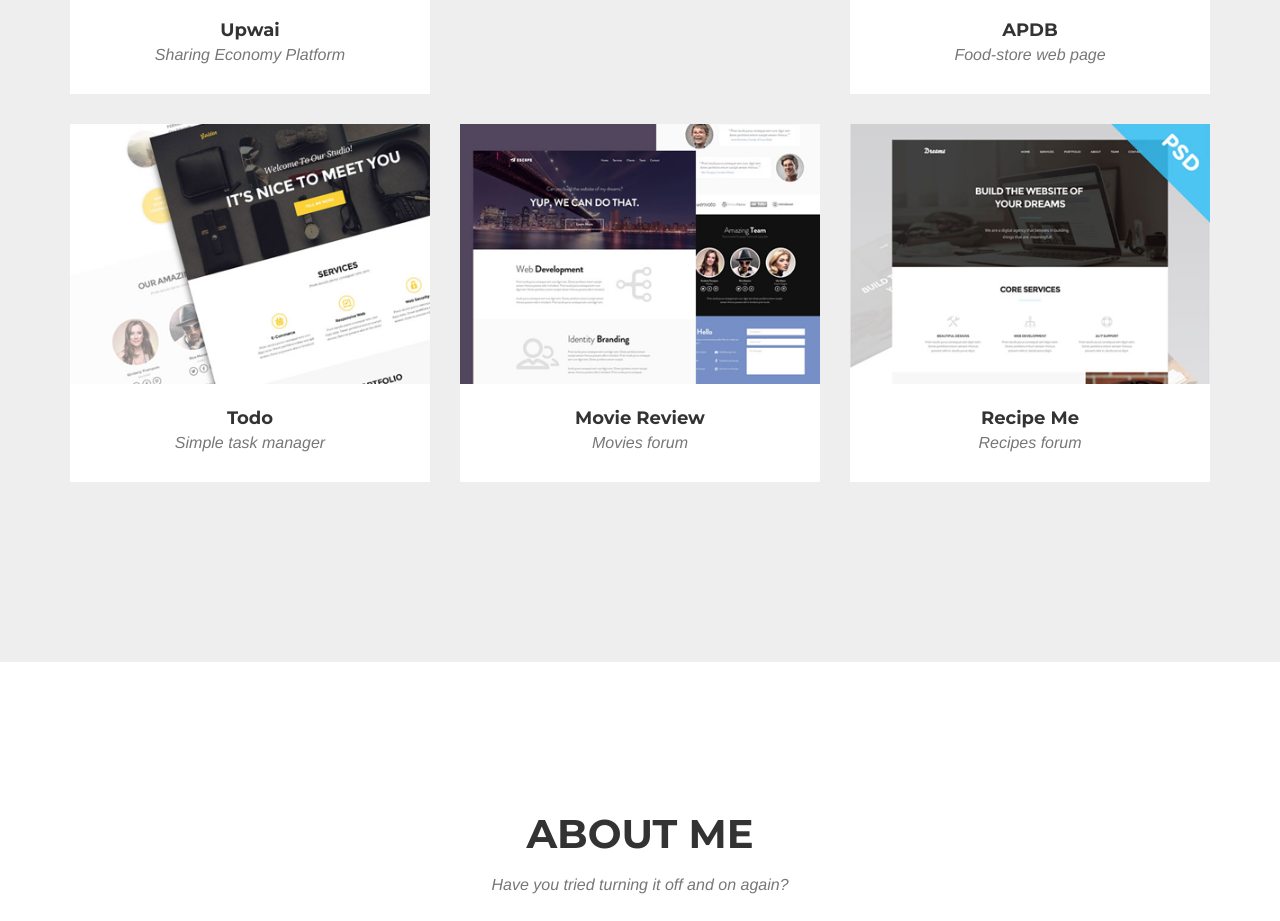
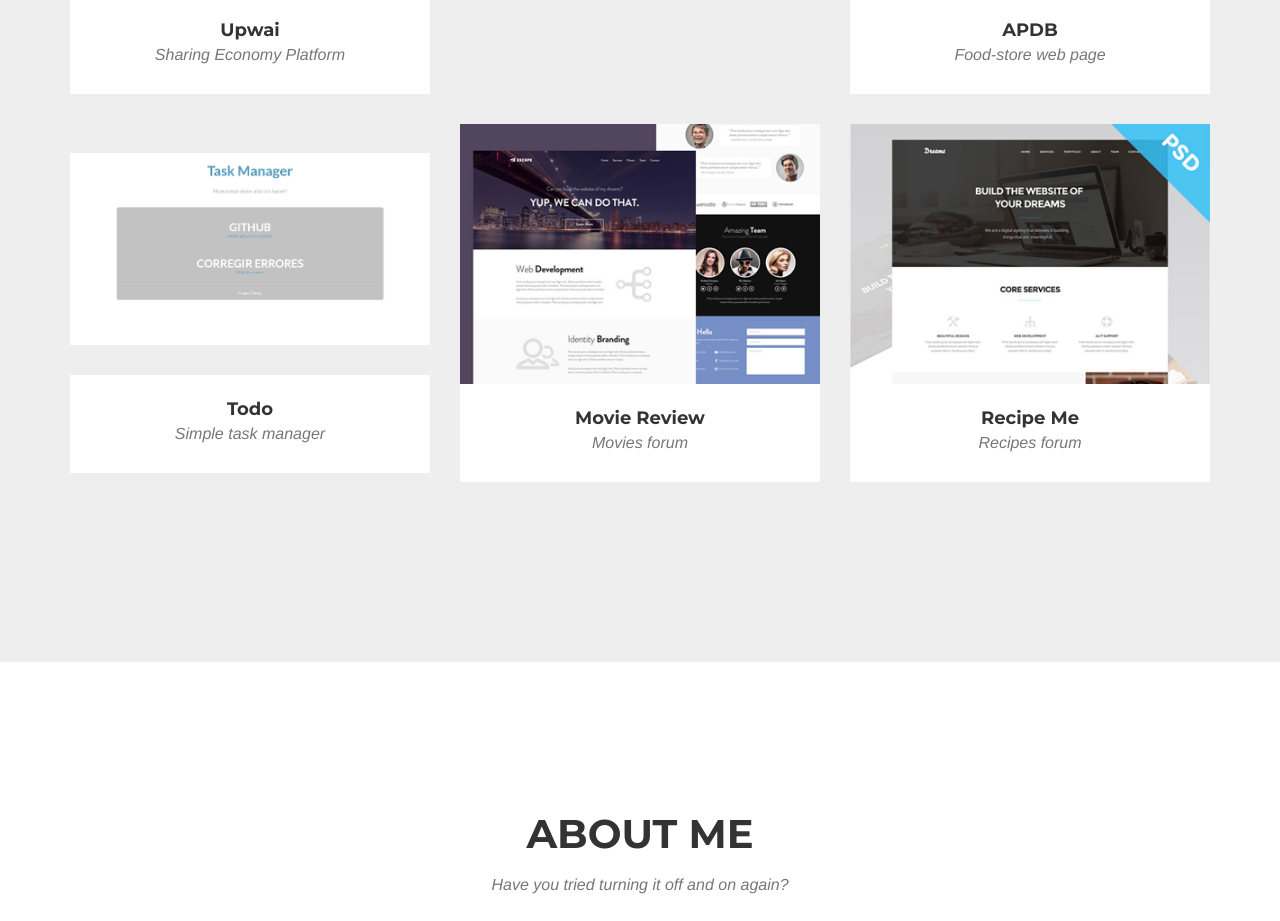
Before and after one commit to Lemassonmajo/Lemassonmajo.github.io, a website: page index.html in a window 1280 px wide. Shown: the part 1320-2241 px from the top of the page. Drawn offline with nearby package versions, Linux system fonts and the light colour scheme; a web font is replaced by a local one.

Commit message:
Portfolio

```diff
--- a/index.html
+++ b/index.html
@@ -143,7 +143,7 @@
                                 <i class="fa fa-plus fa-3x"></i>
                             </div>
                         </div>
-                        <img src="img/portfolio/golden.png" class="img-responsive" alt="">
+                        <img src="img/portfolio/todo_preview.png" class="img-responsive" alt="">
                     </a>
                     <div class="portfolio-caption">
                         <h4>Todo</h4>
```
Also changed, not shown: img/portfolio/todo_preview.png (added).
